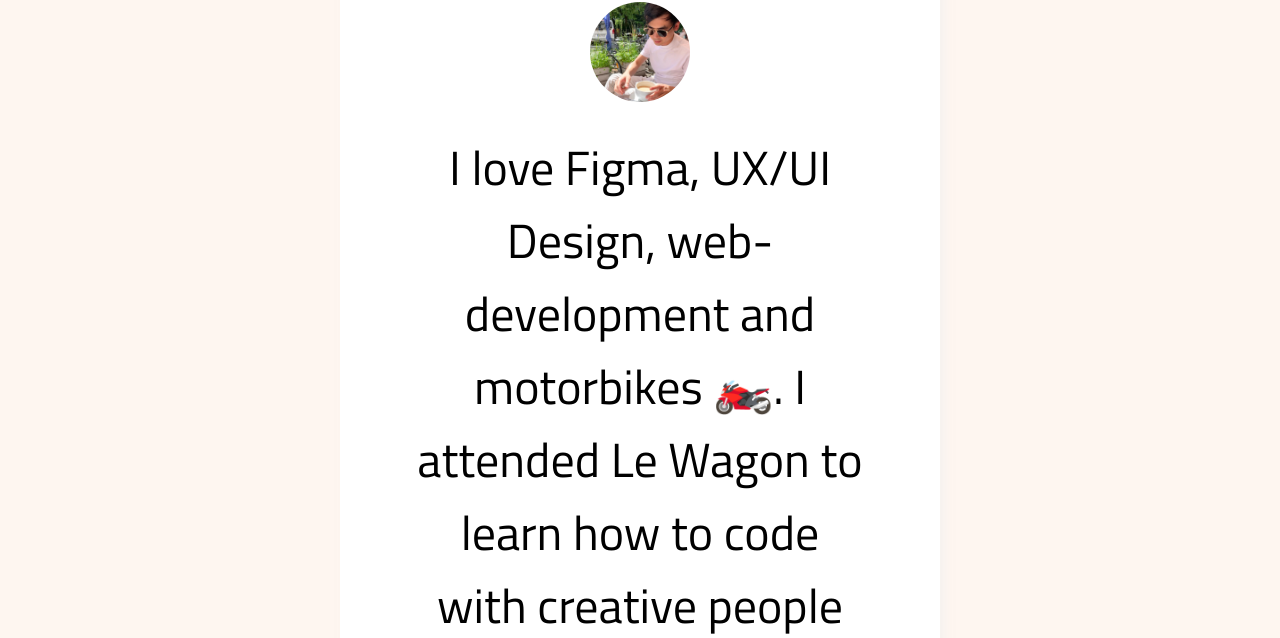
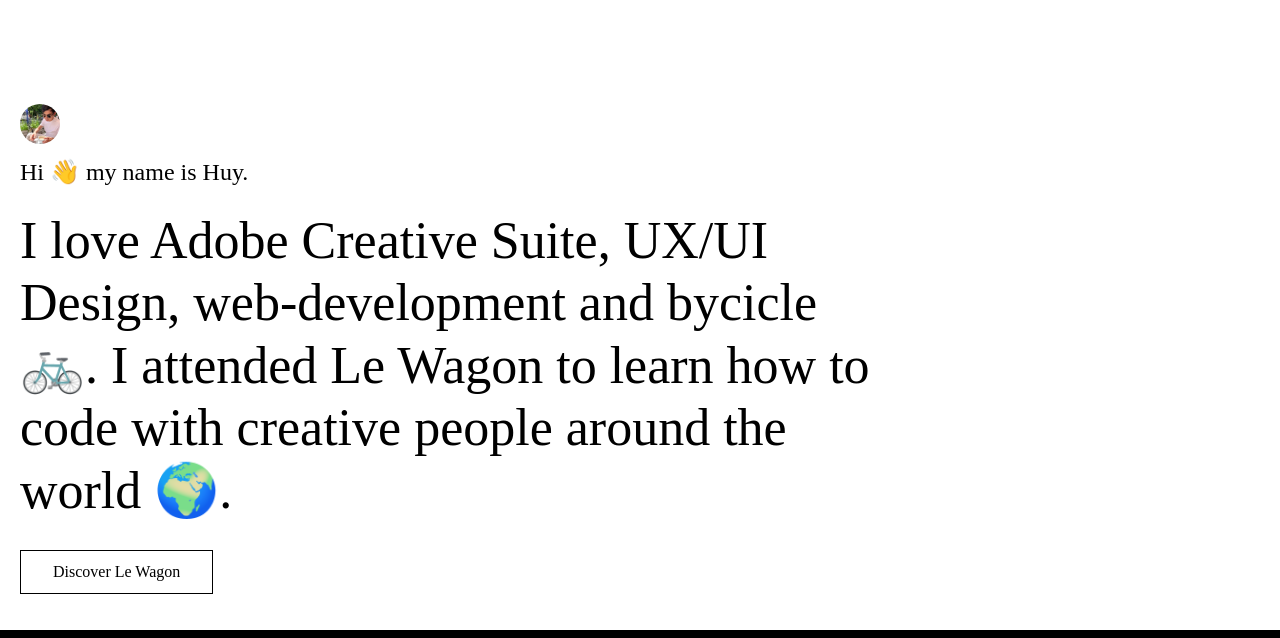
Before and after one commit to hihuydo/profile, a plain HTML site: page index.html in a window 1280 px wide. Shown: the part 126-764 px from the top of the page. Drawn offline with Linux system fonts and the light colour scheme; a web font is replaced by a local one.

Commit message:
changed layout

```diff
--- a/index.html
+++ b/index.html
@@ -9,17 +9,19 @@
 </head>
 <body>
   <div class="container">
-    <div class="card text-center">
-      <h1>Hello, I'm Huy.</h1>
+    <div class="card">
       <img src="images/profile-pic.jpg" alt="Profile Picture" class="img-cirle">
-      <p>I love Figma, UX/UI Design, web-development and motorbikes 🏍️. I attended Le Wagon to learn how to code with creative people around the world 🌍.</p>
-      <a href="https://www.lewagon.com" class="btn-red">Discover Le Wagon</a>
+      <h1>Hi 👋 my name is Huy.</h1>
+      <p>I love Adobe Creative Suite, UX/UI Design, web-development and bycicle 🚲. I attended Le Wagon to learn how to code with creative people around the world 🌍.</p>
+      <a href="https://www.lewagon.com" class="btn-black">Discover Le Wagon</a>
     </div>
     <!-- tet -->
 
-    <div class="card text-center">
-      <h2>Follow me</h2>
+    <div class="footer">
+<!--       <div class="border-btm-black"></div>
+      <div class="border-btm-black"></div> -->
       <ul>
+        <li>  <h2>Follow me</h2></li>
         <li><a href="https://www.github.com/hihuydo" target="_blank"><i class="fab fa-github-square"></i></a></li>
         <li><a href="https://www.facebook.com/henrikulrickypsilon" target="_blank"><i class="fab fa-facebook-square"></i></a></li>
         <li><a href="https://www.linkedin.com/in/huy-do-55625812a/" target="_blank"><i class="fab fa-linkedin"></i></a></li>
--- a/style.css
+++ b/style.css
@@ -1,38 +1,53 @@
-@import url('https://fonts.googleapis.com/css2?family=Titillium+Web:wght@400;600&display=swap');
+@font-face {
+    font-family: 'Suisse BP Int\'l';
+    src: url('https://glitter-online.org/lewagon/SuisseBPIntl-Regular.eot');
+    src: url('https://glitter-online.org/lewagon/SuisseBPIntl-Regular.eot?#iefix') format('embedded-opentype'),
+        url('https://glitter-online.org/lewagon/SuisseBPIntl-Regular.woff2') format('woff2'),
+        url('https://glitter-online.org/lewagon/SuisseBPIntl-Regular.woff') format('woff'),
+        url('https://glitter-online.org/lewagon/SuisseBPIntl-Regular.ttf') format('truetype');
+    font-weight: normal;
+    font-style: normal;
+    font-display: swap;
+}
 
 * { padding: 0; margin: 0; }
 
-html {
-  box-sizing: border-box;
-}
-*, *:before, *:after {
-  box-sizing: inherit;
-}
+html { box-sizing: border-box }
+
+*, *:before, *:after { box-sizing: inherit; }
 
 body {
-  font-family: 'Titillium Web', 'Arial', sans-serif;
-  font-size: 48px;
-  font-weight: 400;
+  font-family: 'Suisse BP Int\'l';
+  font-weight: normal;
+  font-style: normal;
   color: #000;
-  background-color: #fef6f0;
+  background-color: #fff;
 }
 
 h1, h2 {
-  color: #ea3323;
-  font-weight: 600;
+  font-family: 'Suisse BP Int\'l';
+  font-weight: normal;
+  font-style: normal;
+  color: #000;
+  margin-bottom: 24px;
 }
 
 h1 {
-  font-size: 32px;
+  font-size: 24px;
 }
 
 h2 {
-  font-size: 24px;
+  font-size: 16px;
+  margin-bottom: 0;
+  color: #fff;
+  margin-right: 12px;
 }
 
 p {
-  width: 80%;
-  margin: 0 auto 8px auto;
+  width: 70%;
+  font-size: 52px;
+  line-height: 1.2;
+  margin-bottom: 12px;
 }
 
 a {
@@ -45,41 +60,50 @@ a:hover {
 }
 
 .container {
-  width: 600px;
-  margin: 50px auto;
+  width: 100vw;
+  position: absolute;
+  left: 0;
+  bottom: 0;
 }
 
 .card {
-  background-color: #fff;
-  margin: 20px 0;
-  padding: 20px;
-  border-radius: 5px;
-  box-shadow: 5px 5px 10px rgba(240, 240, 240, 0.5)
+  margin: 0 0 20px 20px;
+}
+
+.footer {
+  background-color: #000;
+  padding: 6px 20px 12px 20px;
 }
 
 .img-cirle {
-  width: 100px;
-  height: 100px;
+  width: 40px;
+  height: 40px;
   border-radius: 50%;
   margin: 10px 0;
 }
 
-.text-center {
-  text-align: center;
+.border-btm-black {
+  width: 100vw;
+  border-bottom: 2px solid #000;
+  margin-top: 8px;
+  margin-bottom: 8px;
+  margin-left: -20px;
+  margin-right: -20px;
+
 }
 
-.btn-red {
+.btn-black {
   display: inline-block;
-  border: 1px solid #ea3323;
-  padding: 8px 16px;
+  border: 1px solid #000;
+  padding: 12px 32px;
   margin: 16px 0;
-  border-radius: 4px;
-  color: #ea3323;
+  color: #000;
+  font-size: 16px;
   background-color: #fff;
 }
 
-.btn-red:hover {
-  background-color: #ea3323;
+.btn-black:hover {
+  background-color: #000;
   color: #fff;
 }
 
@@ -93,16 +117,16 @@ li {
 }
 
 li a {
-  margin: 0 8px;
+  margin-left: 4px;
 }
 
 .fab {
-  font-size: 24px;
-  color: rgb(200, 200, 200);
+  font-size: 16px;
+  color: #fff;
 }
 
 .fab:hover {
-  color: #ea3323;
+  color: rgb(60, 60, 60);
 }
 
 @media (max-width: 960px) {
```
